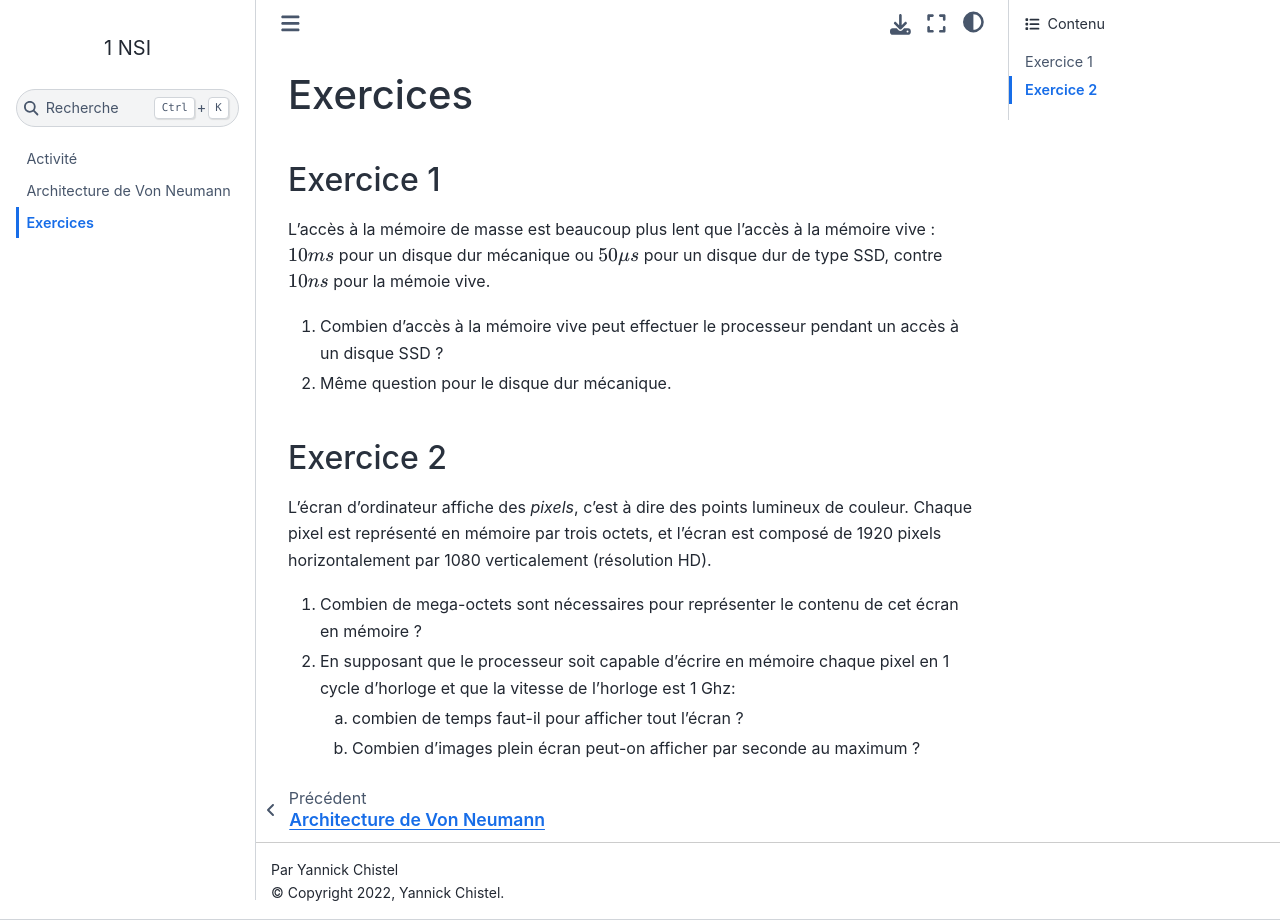
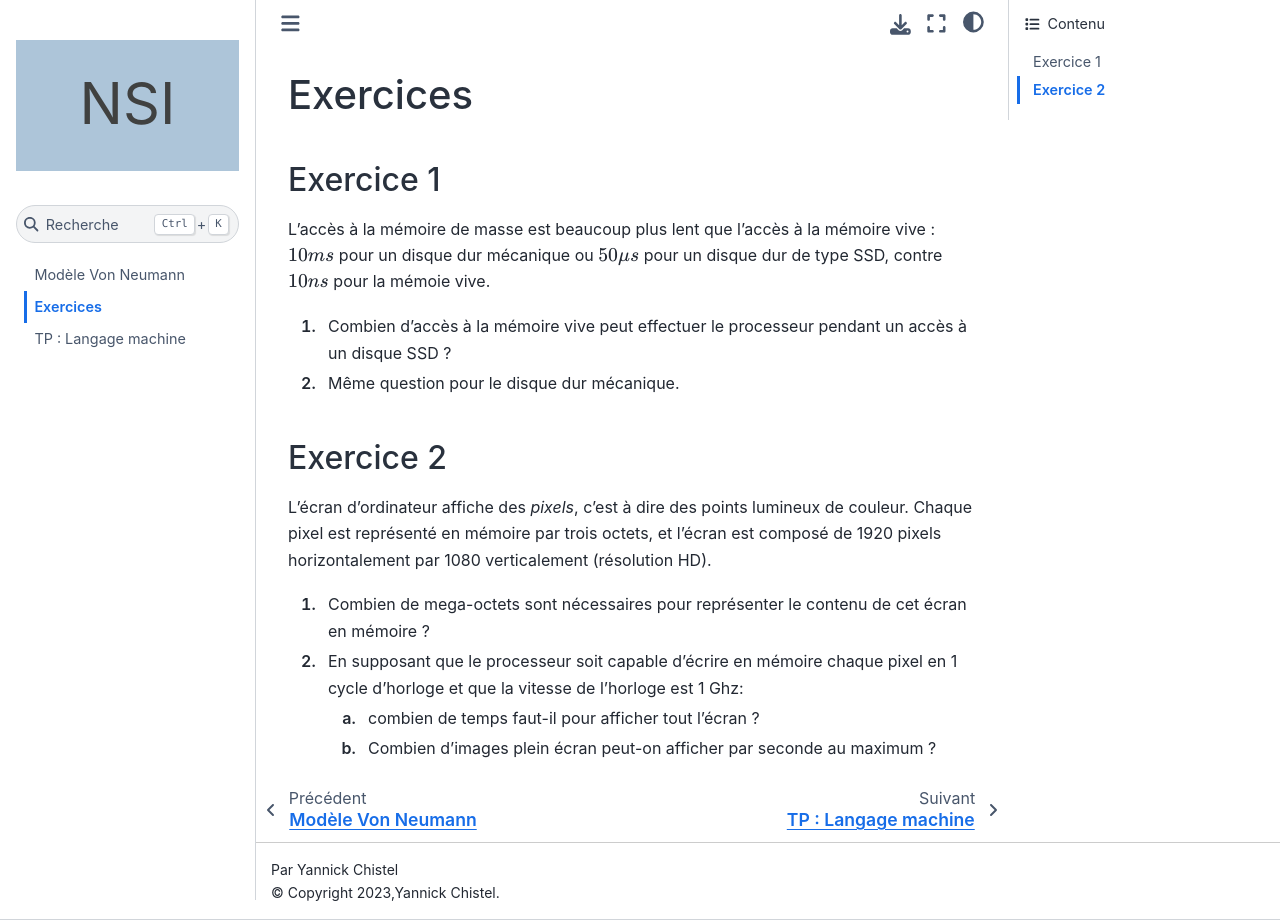
Before and after one commit to ychistel/1nsi_architecture_von_neumann, a Sphinx documentation site: the page built from source/content/exercice.rst, in a window 1280 px wide. Built offline with Sphinx 7.4.7 and the Sphinx Book theme 1.1.4, drawn with Linux system fonts in a browser that asks for light colours.

```diff
--- /dev/null
+++ b/source/_extensions/numbered_title.py
@@ -0,0 +1,34 @@
+from docutils import nodes
+from docutils.parsers.rst import Directive
+
+class NumberedSectionDirective(Directive):
+    required_arguments = 0
+    optional_arguments = 0
+    final_argument_whitespace = True
+    option_spec = {}
+    has_content = True
+
+    def run(self):
+        env = self.state.document.settings.env
+
+        if not hasattr(env, 'numbered_section_counter'):
+            env.numbered_section_counter = 0
+        env.numbered_section_counter += 1
+
+        title_text = 'Exercice'
+        section_id = f'section-{env.numbered_section_counter}'
+        section_title = f'{title_text} {env.numbered_section_counter}'
+
+        section_node = nodes.section(ids=[section_id])
+        title_node = nodes.title(text=section_title)
+        section_node += title_node
+
+        self.state.nested_parse(self.content, self.content_offset, section_node)
+
+        # Créer le lien pour la table des matières sans ajouter l'identifiant au document
+        toctree_node = nodes.raw('', f'{section_id}\n', format='html')
+        return [section_node]
+
+def setup(app):
+    app.add_directive('exercice', NumberedSectionDirective)
+    return {'version': '1.0', 'parallel_read_safe': True}
--- a/source/_static/custom.css
+++ b/source/_static/custom.css
@@ -1,9 +1,13 @@
 :root{
     --color-blue:#2b5b84;
     --color-blue-light:#adc5d9;
+    --color-gray:#d4d4d4;
+    --color-gray-light:#eee;
+    --color-gray-dark:#4d4d4d;
 }
 
 .margin-none{margin:none}
+.margin-0-auto{margin:0px auto}.margin-2-auto{margin:2px auto}.margin-4-auto{margin:4px auto}.margin-8-auto{margin:8px auto}.margin-16-auto{margin:16px auto}.margin-32-auto{margin:32px auto}
 .margin-0{margin:0px}.margin-2{margin:2px}.margin-4{margin:4px}.margin-8{margin:8px}.margin-16{margin:16px}.margin-32{margin:32px}
 .margin-top-2{margin-top:2px}.margin-top-4{margin-top:4px}.margin-top-8{margin-top:8px}.margin-top-16{margin-top:16px}.margin-top-32{margin-top:32px}
 .margin-bottom-2{margin-bottom:2px}.margin-bottom-4{margin-bottom:4px}.margin-bottom-8{margin-bottom:8px}.margin-bottom-16{margin-bottom:16px}.margin-bottom-32{margin-bottom:32px}
@@ -22,9 +26,16 @@
 .border-style-solid{border-style: solid}.border-style-dotted{border-style: dotted}.border-style-dashed{border-style: dashed}
 .border-width-1{border-width:1px}.border-width-2{border-width:2px}.border-width-3{border-width:3px}.border-width-4{border-width:4px}.border-width-5{border-width:5px}
 .border-color-blue-light{border-color:var(--color-blue-light)}
+.border-color-gray{border-color:var(--color-gray)}
 
-table.table{width:auto;}
+table.table{width:auto; margin-left:auto;margin-right:auto}
 table.table td p, table.table th p{margin:auto 1em;text-align:center;}
+table.bordure td, table.bordure th{border: solid 1px var(--color-gray)}
+
+/*Mise en forme des listes numérotées*/
+li{padding-left:8px}
+ol li::marker{font-weight:600}
+ol li ol li::marker{font-weight:600}
 
 /*correctif pour bordure lien a lorsque largeur imposée*/
 a.border-none{border:none}
@@ -34,7 +45,41 @@ a.border-none{border:none}
 p.rubric{color:var(--color-blue);border-bottom:solid 1px var(--color-blue-light)}
 
 div.docutils.container{margin:1.5625em auto;padding:0;}
-div.exemple{border-image-source: url(bordure-ondule.svg);border-image-width:8px;border-image-slice:0 0 0 8;border-image-repeat:repeat;}
+
+div.application.admonition{border-color:#e16f28;}
+div.application > p.admonition-title{background-color:#fd9b40;color:#110c09;}
+div.application > p.admonition-title::after{color:#110c09;content: "\f121";}
+div.application > table.table{margin-left:auto;margin-right:auto}
+
 div.exemple p{margin:8px 16px;}
 div.exemple p.rubric{color: #4d4d4d;border-bottom:solid 1px #4d4d4d}
 div.exemple p.rubric:before{content:'\270E';display:contents;}
+
+div.definition.admonition{border-color:#2b5b84;}
+div.definition > p.admonition-title{background-color:#badafa;color:#2b5b84;}
+div.definition > p.admonition-title::after{color:#2b5b84;content: "\e1fe";}
+
+div.code.admonition{border-color:#249b22;}
+div.code > p.admonition-title{background-color:#b3f962;color:rgb(39, 54, 47)}
+div.code > p.admonition-title::after{color:#404140;content: "\f121";}
+
+div.propriete.admonition{border-color:#404140;}
+div.propriete > p.admonition-title{background-color:#d4d4d4;color:#404140;}
+div.propriete > p.admonition-title::after{color:#404140;content: "\f013";}
+
+p.title{
+    text-align: center;
+    font-size: 4em;
+    padding-bottom: 20px;
+    background-color: var(--color-blue-light);
+}
+p.title a{
+    color:#404140;
+    text-decoration: none;
+}
+
+.demo{
+    margin:0 25px;
+    padding:8px;
+    border:solid 1px #eee;
+}
--- a/source/conf.py
+++ b/source/conf.py
@@ -10,16 +10,17 @@
 # add these directories to sys.path here. If the directory is relative to the
 # documentation root, use os.path.abspath to make it absolute, like shown here.
 #
-# import os
-# import sys
-# sys.path.insert(0, os.path.abspath('.'))
+import os
+import sys
+sys.path.insert(0, os.path.abspath('./_extensions'))
 
 
 # -- Project information -----------------------------------------------------
 
-project = '1NSI'
-copyright = '2022, Yannick Chistel'
+project = 'Algorithmes de tri'
 author = 'Yannick Chistel'
+year = '2023'
+copyright = year + ',' + author
 
 
 # -- General configuration ---------------------------------------------------
@@ -27,7 +28,7 @@ author = 'Yannick Chistel'
 # Add any Sphinx extension module names here, as strings. They can be
 # extensions coming with Sphinx (named 'sphinx.ext.*') or your custom
 # ones.
-extensions = ['nbsphinx']
+extensions = ['nbsphinx','numbered_title','sphinx_copybutton']
 
 # Add any paths that contain templates here, relative to this directory.
 templates_path = ['_templates']
@@ -42,7 +43,7 @@ language = 'fr'
 # List of patterns, relative to source directory, that match files and
 # directories to ignore when looking for source files.
 # This pattern also affects html_static_path and html_extra_path.
-exclude_patterns = []
+exclude_patterns = ['nb']
 
 
 # -- Options for HTML output -------------------------------------------------
@@ -52,7 +53,7 @@ exclude_patterns = []
 #
 #html_theme = 'alabaster'
 html_theme = 'sphinx_book_theme'
-html_title = '1 NSI'
+html_title = '<a href="https://ychistel.github.io/cours/content/1nsi.html">NSI</a>'
 
 # Add any paths that contain custom static files (such as style sheets) here,
 # relative to this directory. They are copied after the builtin static files,
--- a/source/content/exercice.rst
+++ b/source/content/exercice.rst
@@ -1,8 +1,3 @@
-.. 1NSI
-
-.. toctree::
-   :maxdepth: 1
-
 Exercices
 =========
 
--- a/source/index.rst
+++ b/source/index.rst
@@ -10,6 +8,6 @@ Modèle d’architecture séquentielle (von Neumann)
    :maxdepth: 1
    :hidden:
 
-   content/activite.rst
    content/von_neumann.rst
    content/exercice.rst
+   content/tp_langage_machine.rst
```
Also changed, not shown: other parts of source/index.rst (+0 -2 lines), source/content/tp_langage_machine.rst (added, +102 -0 lines), source/content/von_neumann.rst (+45 -49 lines), source/img/JohnvonNeumann.jpg (added).
